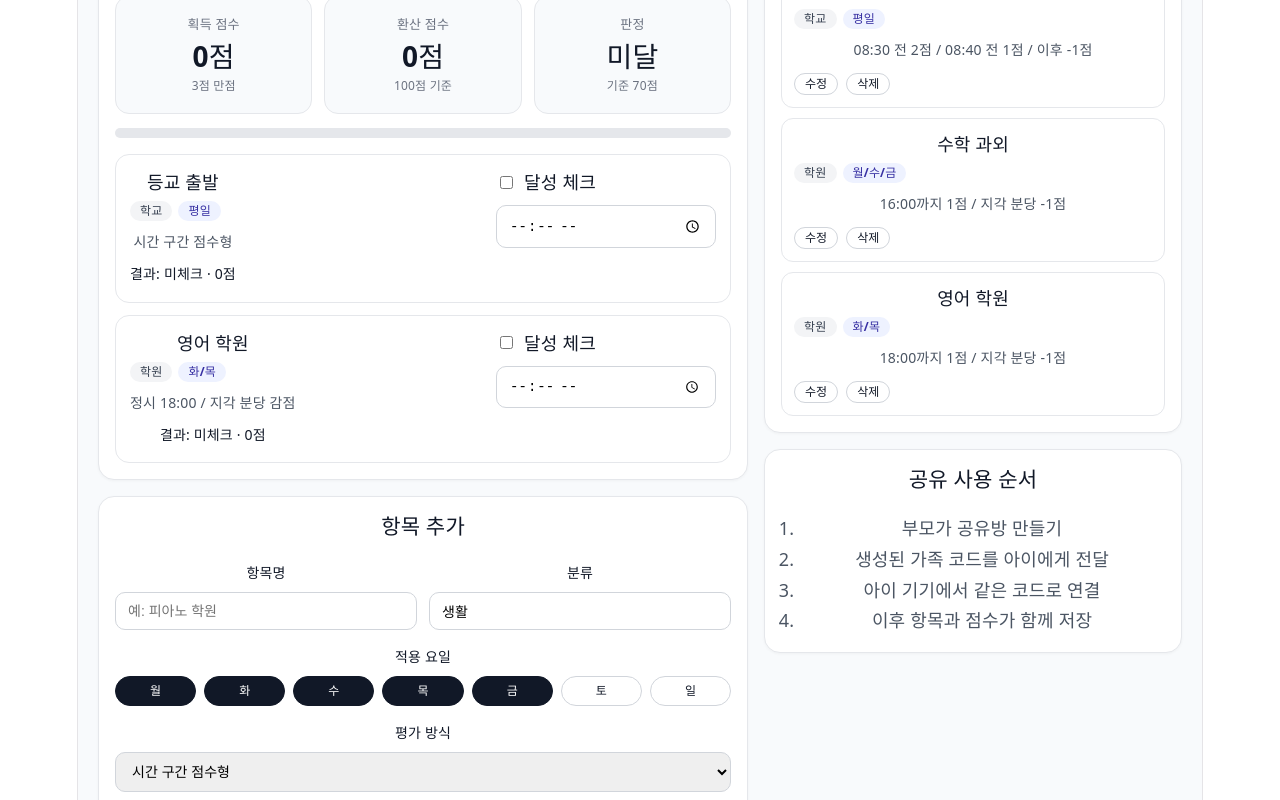
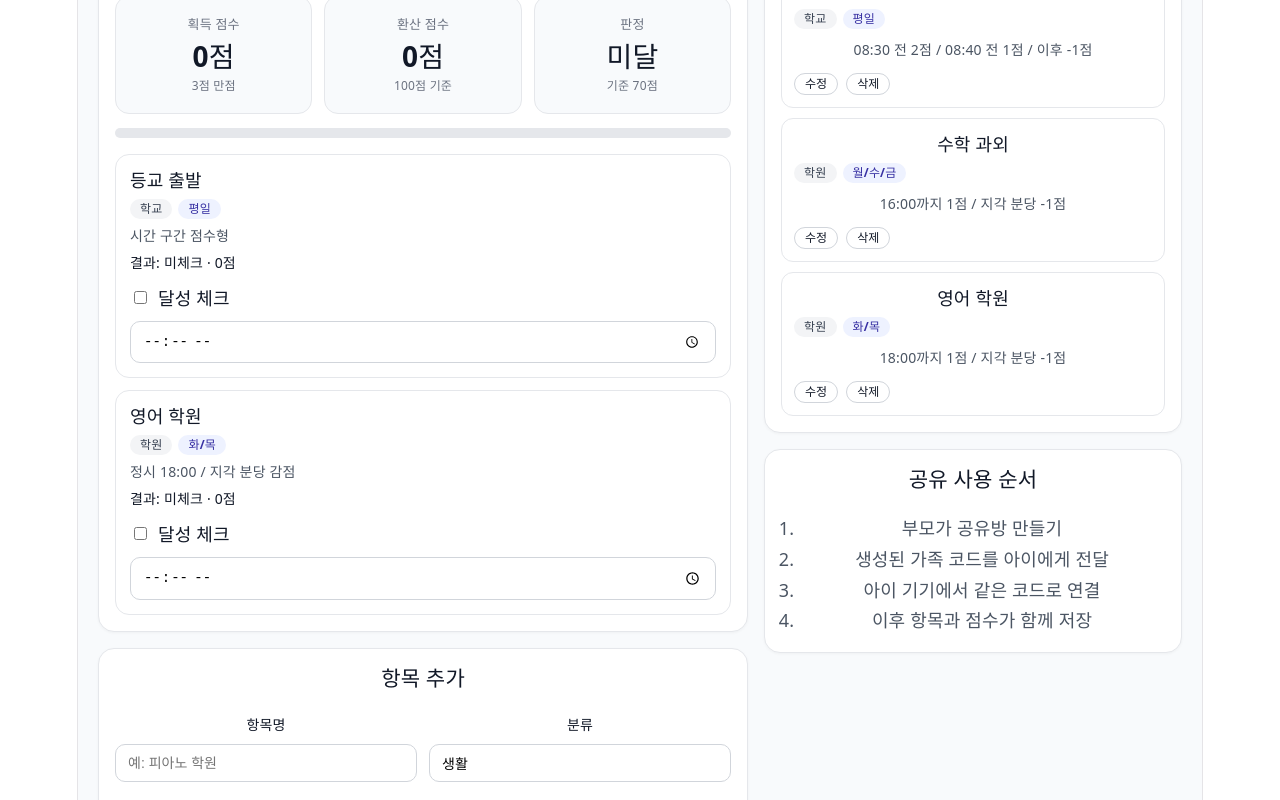
Before and after one commit to julie1215/habit-score, a React (Vite) app: page / in a window 1280 px wide. Shown: the part 693-1493 px from the top of the page. Built offline with nearby package versions, Linux system fonts and the light colour scheme.

Commit message:
아이모드 페이지 분리

```diff
--- a/src/App.jsx
+++ b/src/App.jsx
@@ -541,6 +541,13 @@ export default function App() {
   const [roomCodeInput, setRoomCodeInput] = useState(loadSavedRoomCode);
   const [currentRoomCode, setCurrentRoomCode] = useState(loadSavedRoomCode);
   const [role, setRole] = useState("parent");
+  const [viewMode] = useState(() => {
+    if (typeof window === "undefined") return "parent";
+    return new URLSearchParams(window.location.search).get("mode") === "child"
+      ? "child"
+      : "parent";
+  });
+  const isChildView = viewMode === "child";
   const [syncStatus, setSyncStatus] = useState(
     isFirebaseConfigured() ? "Firebase 연결 준비됨. 가족 코드로 공유방을 만들거나 연결하세요." : "Firebase 설정값을 넣으면 가족 공유가 활성화돼요."
   );
@@ -719,8 +726,15 @@ export default function App() {
                 lineHeight: 1.3,
                 letterSpacing: "-0.3px",
               }}
-            >{state.childName}의 데일리 / 위클리 점수판</h1>
-            <div style={{ color: "#4b5563", fontSize: 14 }}>부모와 아이가 같은 가족 코드로 접속하면 점수와 항목이 함께 저장돼요.</div>
+            >
+              {state.childName}의 데일리 / 위클리 점수판
+            </h1>
+
+            {!isChildView ? (
+              <>
+                <div style={{ color: "#4b5563", fontSize: 14 }}>
+                  부모와 아이가 같은 가족 코드로 접속하면 점수와 항목이 함께 저장돼요.
+                </div>
                 <div
                   style={{
                     display: "flex",
@@ -734,21 +748,52 @@ export default function App() {
                   <span style={badgeStyle("default")}>{role === "parent" ? "부모 모드" : "아이 모드"}</span>
                   <button style={buttonStyle(false)} onClick={resetAll}>초기화</button>
                 </div>
+              </>
+            ) : null}
           </div>
 
           <div style={sectionStyle()}>
             <div style={{ fontWeight: 700, marginBottom: 10 }}>기본 설정</div>
+
+            {isChildView ? (
+              <div>
+                <div style={{ fontSize: 14, marginBottom: 6 }}>목표 점수 (100점 기준)</div>
+                <div
+                  style={{
+                    ...inputStyle(),
+                    background: "#f8fafc",
+                    display: "flex",
+                    alignItems: "center",
+                  }}
+                >
+                  {state.weeklyGoal}점
+                </div>
+              </div>
+            ) : (
+              <>
                 <div style={{ marginBottom: 10 }}>
                   <div style={{ fontSize: 14, marginBottom: 6 }}>아이 이름</div>
-              <input style={inputStyle()} value={state.childName} onChange={(e) => persistState({ ...state, childName: e.target.value })} />
+                  <input
+                    style={inputStyle()}
+                    value={state.childName}
+                    onChange={(e) => persistState({ ...state, childName: e.target.value })}
+                  />
                 </div>
                 <div>
                   <div style={{ fontSize: 14, marginBottom: 6 }}>목표 점수 (100점 기준)</div>
-              <input style={inputStyle()} type="number" value={state.weeklyGoal} onChange={(e) => persistState({ ...state, weeklyGoal: Number(e.target.value || 0) })} />
+                  <input
+                    style={inputStyle()}
+                    type="number"
+                    value={state.weeklyGoal}
+                    onChange={(e) => persistState({ ...state, weeklyGoal: Number(e.target.value || 0) })}
+                  />
                 </div>
+              </>
+            )}
           </div>
         </div>
 
+        {!isChildView ? (
           <div style={{ ...sectionStyle(), marginTop: 16 }}>
             <div style={{ fontWeight: 700, marginBottom: 10 }}>가족 공유</div>
             <div
@@ -786,6 +831,7 @@ export default function App() {
               </div>
             ) : null}
           </div>
+        ) : null}
 
         <div style={{ marginTop: 16 }}>
           <DaySelector selectedDate={selectedDate} onChange={setSelectedDate} isMobile={isMobile} />
@@ -850,37 +896,125 @@ export default function App() {
                 </div>
 
                 <div style={{ marginTop: 16, display: "grid", gap: 12 }}>
-                  {daily.items.length === 0 ? <div style={{ color: "#6b7280" }}>이 날짜에는 등록된 항목이 없어요.</div> : null}
+                  {daily.items.length === 0 ? (
+                    <div style={{ color: "#6b7280" }}>이 날짜에는 등록된 항목이 없어요.</div>
+                  ) : null}
+
                   {daily.items.map((item) => {
                     const rec = state.records[selectedDate]?.[item.rule.id] || {};
+
                     return (
-                      <div key={item.rule.id} style={{ border: "1px solid #e5e7eb", borderRadius: 14, padding: 14 }}>
+                      <div
+                        key={item.rule.id}
+                        style={{
+                          border: "1px solid #e5e7eb",
+                          borderRadius: 14,
+                          padding: 14,
+                        }}
+                      >
                         <div
                           style={{
                             display: "flex",
-                            flexDirection: isMobile ? "column" : "row",
-                            justifyContent: "space-between",
+                            flexDirection: "column",
+                            alignItems: "stretch",
                             gap: 12,
-                            flexWrap: "wrap",
                           }}
                         >
-                          <div>
-                            <div style={{ fontWeight: 700 }}>{item.rule.title}</div>
-                            <div style={{ marginTop: 6, display: "flex", gap: 6, flexWrap: "wrap" }}>
+                          <div
+                            style={{
+                              display: "flex",
+                              flexDirection: "column",
+                              alignItems: "flex-start",
+                              gap: 6,
+                              textAlign: "left",
+                            }}
+                          >
+                            <div
+                              style={{
+                                fontWeight: 700,
+                                fontSize: 18,
+                                lineHeight: 1.3,
+                                width: "100%",
+                                textAlign: "left",
+                              }}
+                            >
+                              {item.rule.title}
+                            </div>
+
+                            <div
+                              style={{
+                                display: "flex",
+                                gap: 6,
+                                flexWrap: "wrap",
+                                justifyContent: "flex-start",
+                              }}
+                            >
                               <span style={badgeStyle("gray")}>{item.rule.category}</span>
                               <span style={badgeStyle("default")}>{item.rule.scheduleLabel}</span>
                             </div>
-                            <div style={{ marginTop: 8, fontSize: 14, color: "#4b5563" }}>
-                              {item.rule.type === "threshold" ? "시간 구간 점수형" : `정시 ${item.rule.dueTime} / 지각 분당 감점`}
+
+                            <div
+                              style={{
+                                fontSize: 14,
+                                color: "#4b5563",
+                                lineHeight: 1.5,
+                                textAlign: "left",
+                              }}
+                            >
+                              {item.rule.type === "threshold"
+                                ? "시간 구간 점수형"
+                                : `정시 ${item.rule.dueTime} / 지각 분당 감점`}
                             </div>
-                            <div style={{ marginTop: 6, fontSize: 14 }}>결과: <strong>{item.detail}</strong> · {item.score}점</div>
+
+                            <div
+                              style={{
+                                fontSize: 14,
+                                lineHeight: 1.5,
+                                textAlign: "left",
+                              }}
+                            >
+                              결과: <strong>{item.detail}</strong> · {item.score}점
                             </div>
-                          <div style={{ minWidth: isMobile ? "100%" : 220 }}>
-                            <label style={{ display: "flex", alignItems: "center", gap: 8, marginBottom: 10 }}>
-                              <input type="checkbox" checked={!!rec.checked} onChange={(e) => setRecord(selectedDate, item.rule.id, { checked: e.target.checked })} />
+                          </div>
+
+                          <div
+                            style={{
+                              width: "100%",
+                              display: "flex",
+                              flexDirection: "column",
+                              gap: 10,
+                            }}
+                          >
+                            <label
+                              style={{
+                                display: "flex",
+                                alignItems: "center",
+                                gap: 8,
+                                textAlign: "left",
+                              }}
+                            >
+                              <input
+                                type="checkbox"
+                                checked={!!rec.checked}
+                                onChange={(e) =>
+                                  setRecord(selectedDate, item.rule.id, {
+                                    checked: e.target.checked,
+                                  })
+                                }
+                              />
                               <span>달성 체크</span>
                             </label>
-                            <input style={inputStyle()} type="time" value={rec.actualTime || ""} onChange={(e) => setRecord(selectedDate, item.rule.id, { actualTime: e.target.value })} />
+
+                            <input
+                              style={inputStyle()}
+                              type="time"
+                              value={rec.actualTime || ""}
+                              onChange={(e) =>
+                                setRecord(selectedDate, item.rule.id, {
+                                  actualTime: e.target.value,
+                                })
+                              }
+                            />
                           </div>
                         </div>
                       </div>
@@ -942,15 +1076,22 @@ export default function App() {
               </div>
             )}
 
+            {!isChildView ? (
               <div style={{ marginTop: 16 }}>
                 <RuleEditor onSubmit={addRule} submitLabel="항목 추가하기" />
               </div>
+            ) : null}
           </div>
 
           <div>
-            {editingRule ? (
+            {!isChildView && editingRule ? (
               <div style={{ marginBottom: 16 }}>
-                <RuleEditor initialRule={editingRule} onSubmit={updateRule} onCancel={() => setEditingRuleId(null)} submitLabel="수정 저장" />
+                <RuleEditor
+                  initialRule={editingRule}
+                  onSubmit={updateRule}
+                  onCancel={() => setEditingRuleId(null)}
+                  submitLabel="수정 저장"
+                />
               </div>
             ) : null}
 
@@ -969,15 +1110,18 @@ export default function App() {
                         ? `${rule.thresholds.map((t) => `${t.time} 전 ${t.score}점`).join(" / ")} / 이후 ${rule.fallbackScore}점`
                         : `${rule.dueTime}까지 ${rule.onTimeScore}점 / 지각 분당 ${rule.latePenaltyPerMinute}점`}
                     </div>
+                    {!isChildView ? (
                       <div style={{ display: "flex", gap: 8, marginTop: 10, flexWrap: "wrap" }}>
                         <button style={buttonStyle(false)} onClick={() => setEditingRuleId(rule.id)}>수정</button>
                         <button style={buttonStyle(false)} onClick={() => deleteRule(rule.id)}>삭제</button>
                       </div>
+                    ) : null}
                   </div>
                 ))}
               </div>
             </div>
 
+            {!isChildView ? (
               <div style={{ ...sectionStyle(), marginTop: 16 }}>
                 <h3 style={{ marginTop: 0 }}>공유 사용 순서</h3>
                 <ol style={{ paddingLeft: 18, color: "#4b5563", lineHeight: 1.7, margin: 0 }}>
@@ -987,6 +1131,7 @@ export default function App() {
                   <li>이후 항목과 점수가 함께 저장</li>
                 </ol>
               </div>
+            ) : null}
           </div>
         </div>
       </div>
```
Lines whose indentation alone changed are shown as unchanged.
